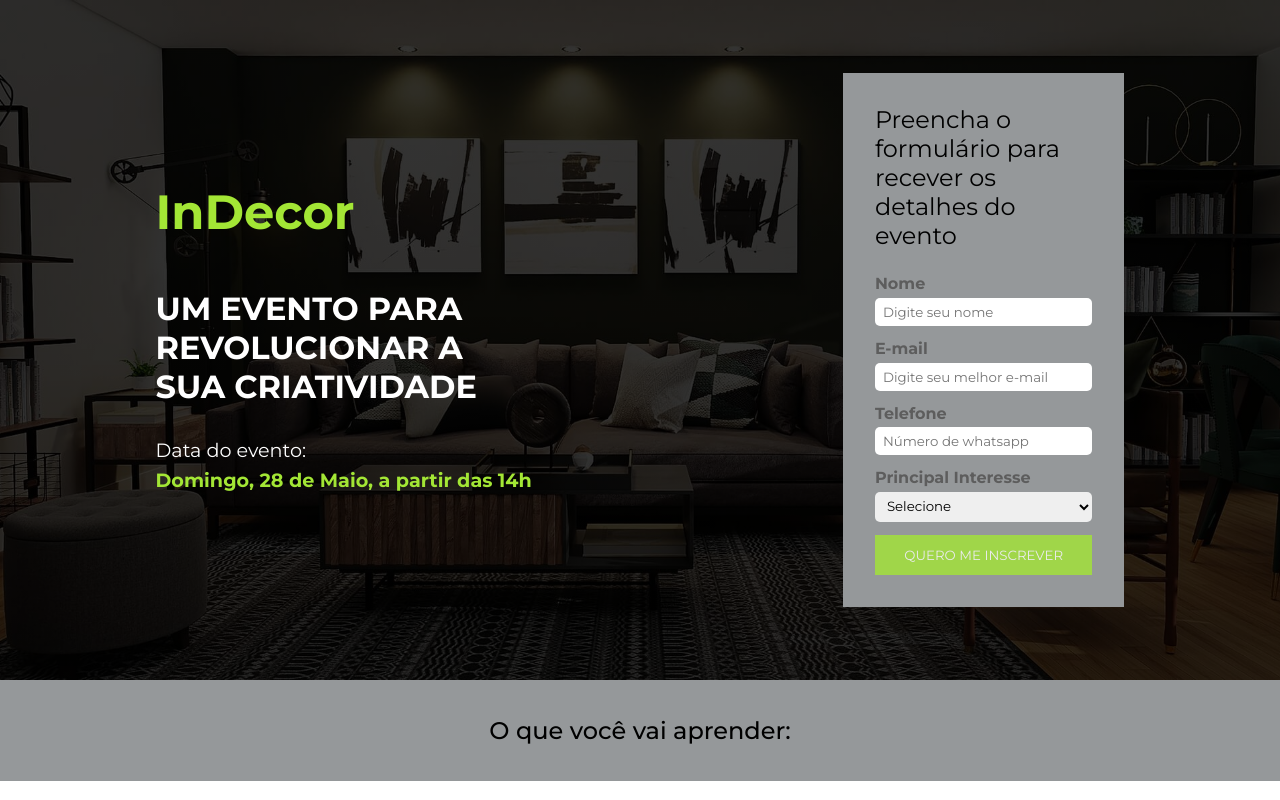
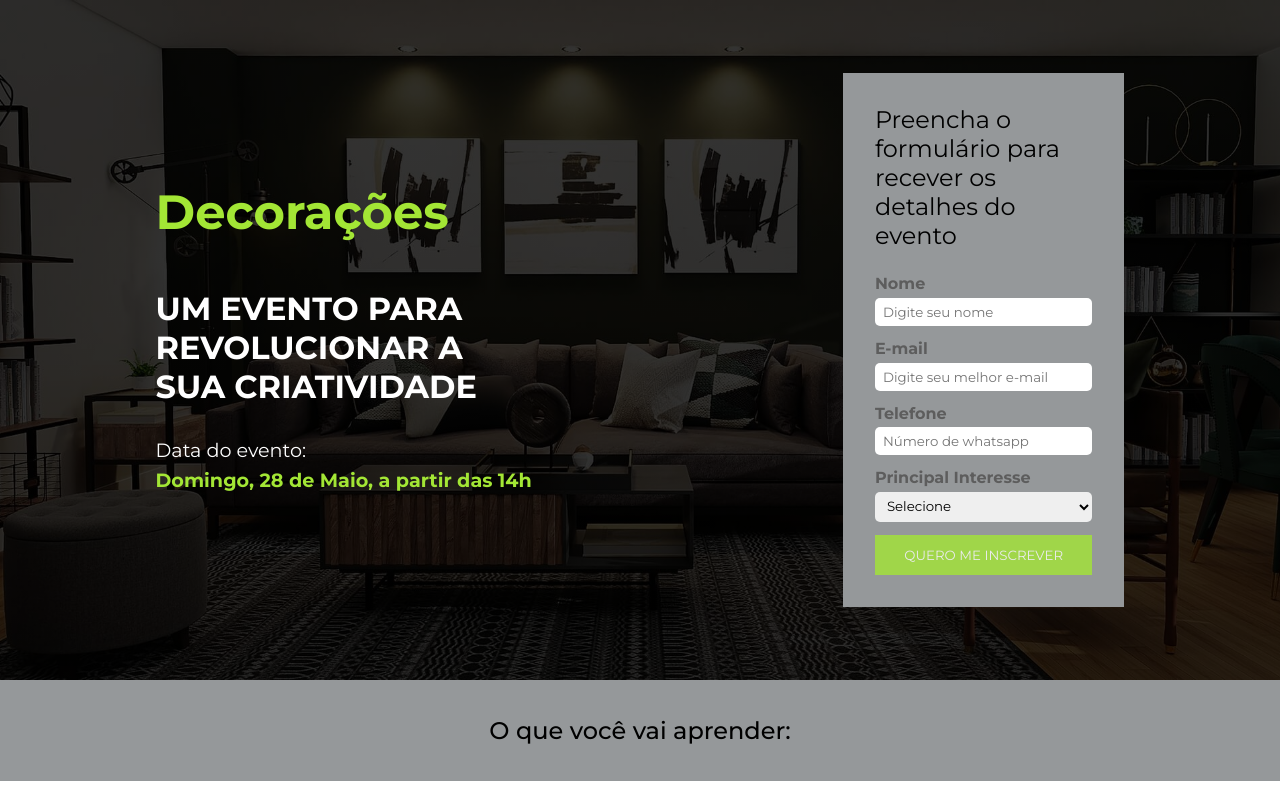
Before and after one commit to marcuswmc/landing-page-responsive-html-css, a website: page index.html in a window 1280 px wide. Shown: the top 800 px of the page. Drawn offline with nearby package versions, Linux system fonts and the light colour scheme.

Commit message:
Titulo do hero

```diff
--- a/index.html
+++ b/index.html
@@ -23,7 +23,7 @@
   <body>
     <header id="event-description">
       <div id="disclaimer">
-        <h2>InDecor</h2>
+        <h2>Decorações</h2>
         <p class="about-event">
           Um evento para revolucionar a sua criatividade
         </p>
```
